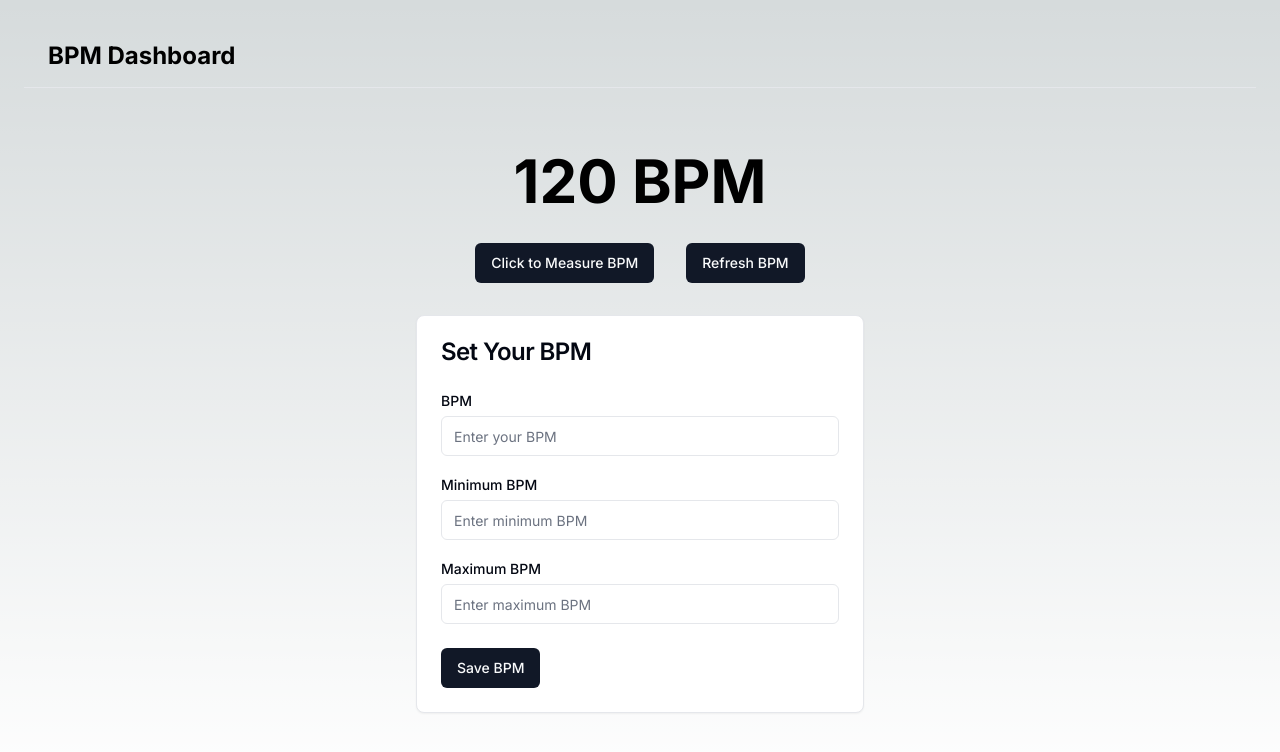
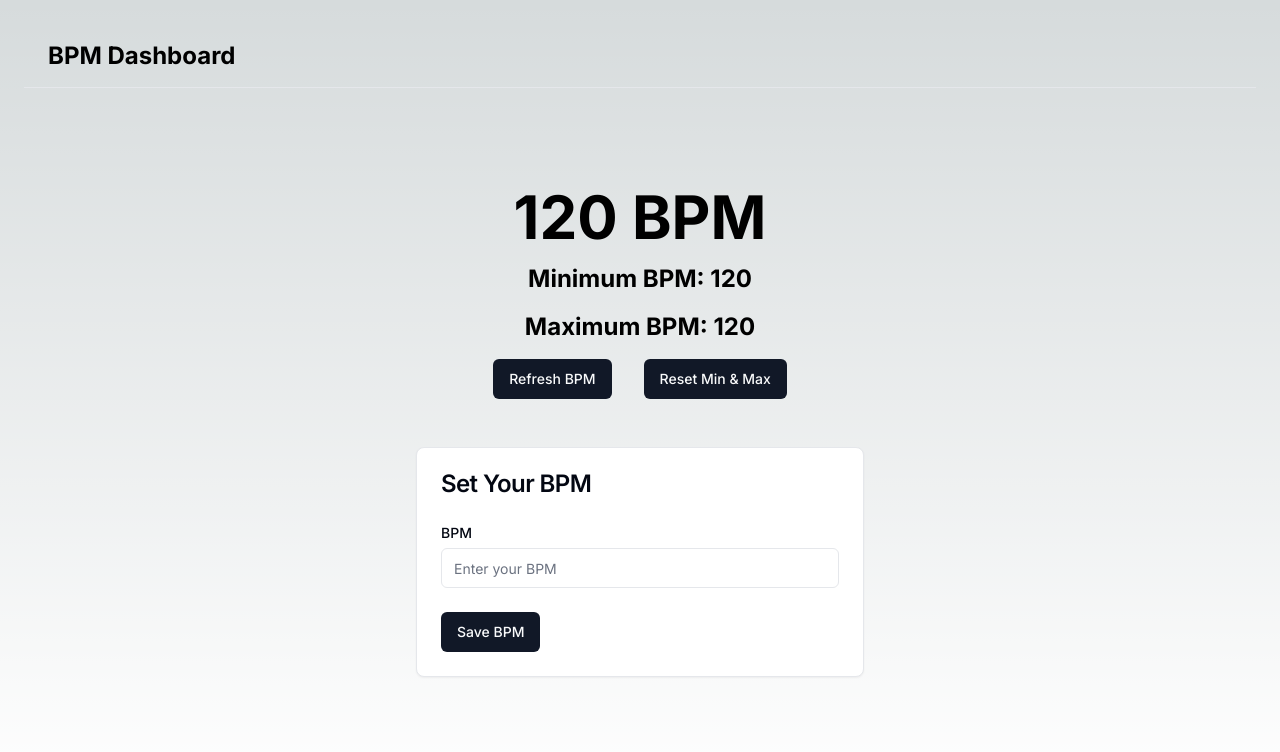
Before and after one commit to ramawama/metronomePi, a Next.js app in the folder metronomefrontend/: page / in a window 1280 px wide. Shown: the top 752 px of the page. Built offline with nearby package versions, Linux system fonts and the light colour scheme.

Commit message:
:100: Updated Frontend UI to fit our needs

```diff
--- a/metronomefrontend/package.json
+++ b/metronomefrontend/package.json
@@ -12,7 +12,6 @@
     "@radix-ui/react-icons": "^1.3.0",
     "@radix-ui/react-label": "^2.0.2",
     "@radix-ui/react-slot": "^1.0.2",
-    "@swc/helpers": "^0.5.6",
     "class-variance-authority": "^0.7.0",
     "clsx": "^2.1.0",
     "lucide-react": "^0.323.0",
--- a/metronomefrontend/src/app/page.tsx
+++ b/metronomefrontend/src/app/page.tsx
@@ -9,14 +9,16 @@ export default function bpmDashboard() {
       <header className="flex items-center h-16 px-4 border-b md:px-6">
         <h1 className="text-2xl font-bold">BPM Dashboard</h1>
       </header>
-      <main className="flex-1 flex flex-col items-center justify-center gap-8">
+      <main className="flex-1 flex flex-col items-center justify-center gap-4">
         <div className="text-6xl font-bold">120 BPM</div>
+        <div className="text-2xl font-bold">Minimum BPM: 120</div>
+        <div className="text-2xl font-bold">Maximum BPM: 120</div>
         <div className="flex flex-col gap-4 md:flex-row md:gap-8">
-          <Button className="w-full md:w-auto">Click to Measure BPM</Button>
           <Button className="w-full md:w-auto">Refresh BPM</Button>
+          <Button className="w-full md:w-auto">Reset Min & Max </Button>
         </div>
         <div className="w-full max-w-md">
-          <Card>
+          <Card className="mt-8">
             <CardHeader>
               <CardTitle>Set Your BPM</CardTitle>
             </CardHeader>
@@ -24,14 +26,6 @@ export default function bpmDashboard() {
               <div className="space-y-1">
                 <Label htmlFor="bpm">BPM</Label>
                 <Input id="bpm" placeholder="Enter your BPM" type="number" />
-              </div>
-              <div className="space-y-1">
-                <Label htmlFor="minBpm">Minimum BPM</Label>
-                <Input id="minBpm" placeholder="Enter minimum BPM" type="number" />
-              </div>
-              <div className="space-y-1">
-                <Label htmlFor="maxBpm">Maximum BPM</Label>
-                <Input id="maxBpm" placeholder="Enter maximum BPM" type="number" />
               </div>
             </CardContent>
             <CardFooter>
```
Also changed, not shown: 1 other file (tests, documents, lock files or other folders).
